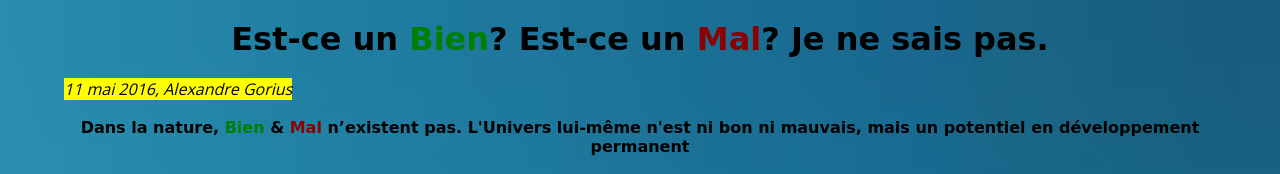
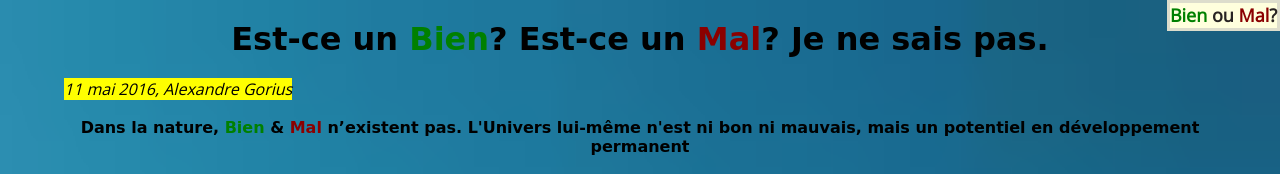
Before and after one commit to MCambie/prograssive-enhancement, a plain HTML site: page index.html in a window 1280 px wide. Shown: the top 174 px of the page. Drawn offline with nearby package versions, Linux system fonts and the light colour scheme; a web font is replaced by a local one.

Commit message:
notif interface

```diff
--- a/index.html
+++ b/index.html
@@ -16,6 +16,9 @@
     <h1>Est-ce un <strong class="bien">bien</strong>? Est-ce un <strong class="mal">mal</strong>? Je ne sais pas.</h1>
     <cite>11 mai 2016, Alexandre Gorius</cite>
   </header>
+  <aside class="notification">
+    <p><strong class="bien">Bien</strong> ou <strong class="mal">mal</strong>? </p>
+  </aside>
   <h4>Dans la nature, <strong class="bien">Bien</strong> & <strong class="mal">mal</strong> n’existent pas. L'Univers lui-même n'est ni bon ni mauvais, mais un potentiel en développement permanent</h4>
   <h4>
     Dans la vie il y a 4 types de personnes.
--- a/style.css
+++ b/style.css
@@ -53,6 +53,20 @@ img {
 figure {
   float: left;
   margin-right: 50px;
+}
+
+.notification {
+  background: #FFFFDD;
+  border: 3px solid #DDDDCC;
+  font-weight: bold;
+  color: #333300;
+  position: fixed;
+  top: 0;
+  right: 0;
+}
+
+.notification p {
+  margin: 0;
 }
 
 .good-internet {
```
Also changed, not shown: progressive-enhancement-lighthousetest.PNG (added).
